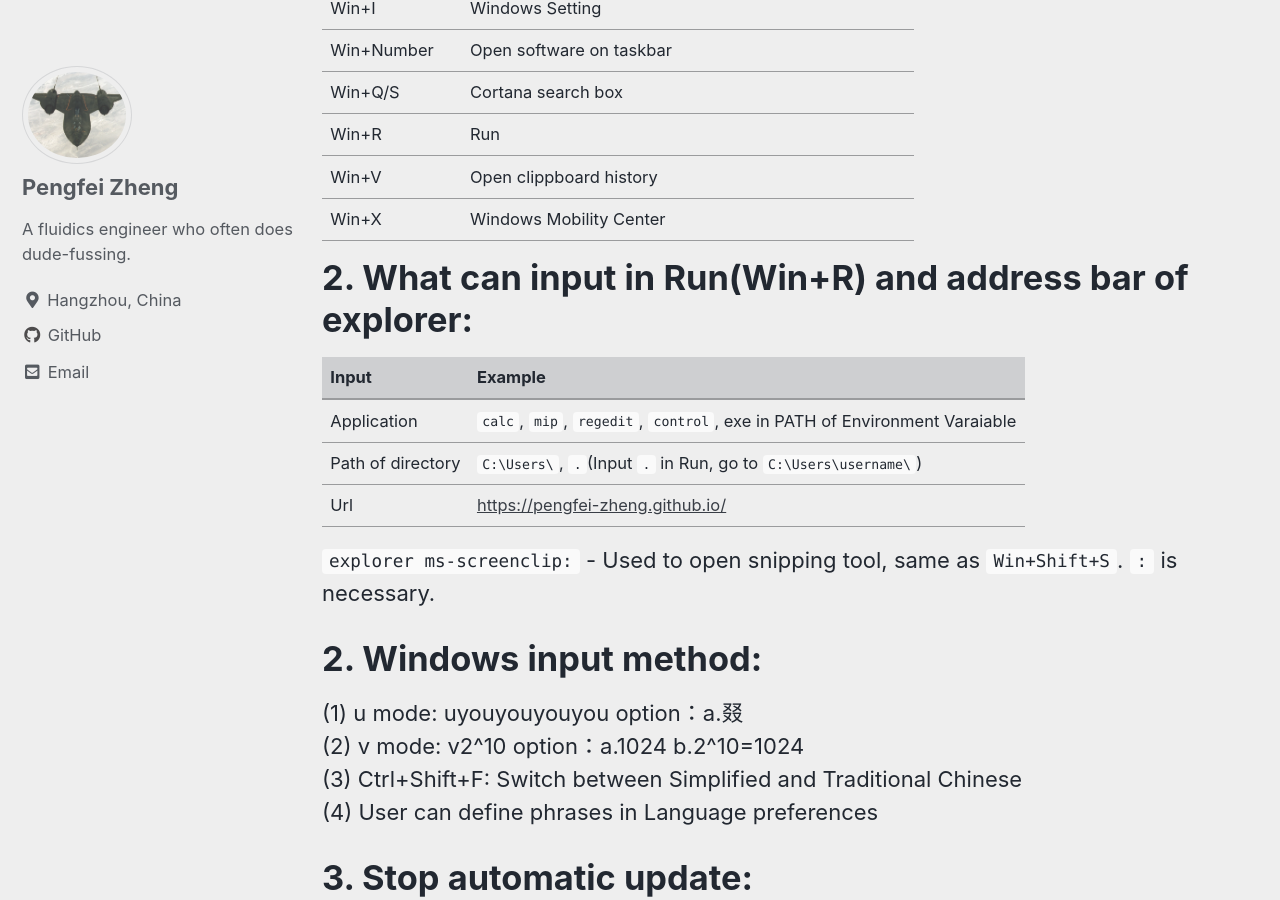
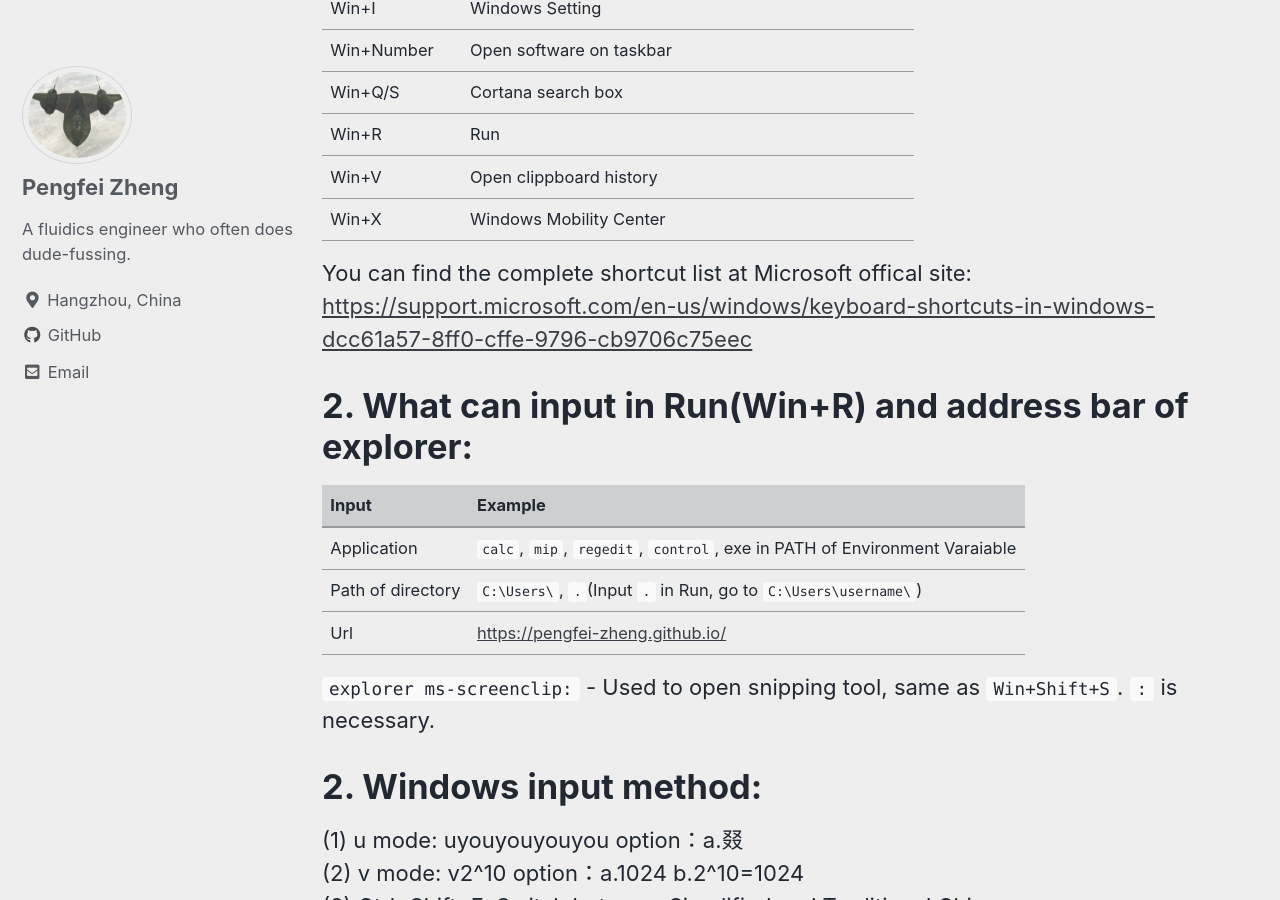
Before and after one commit to pengfei-zheng/pengfei-zheng.github.io, a Jekyll site: the page built from _posts/notebook/2021-01-23-Windows-usage.md, in a window 1280 px wide and 900 px high, scrolled down 847 px. Built offline with Jekyll 4.4.1, drawn with Linux system fonts in a browser that asks for light colours; cached includes are drawn as plain includes.

Commit message:
Revise Windows usage

```diff
--- a/_posts/notebook/2021-01-23-Windows-usage.md
+++ b/_posts/notebook/2021-01-23-Windows-usage.md
@@ -27,6 +27,8 @@ title: Windows usage
 | Win+V            | Open clippboard history                                   |
 | Win+X            | Windows Mobility Center                                   |
 
+You can find the complete shortcut list at Microsoft offical site:
+<https://support.microsoft.com/en-us/windows/keyboard-shortcuts-in-windows-dcc61a57-8ff0-cffe-9796-cb9706c75eec>
 
 # 2. What can input in Run(Win+R) and address bar of explorer:
 
```
